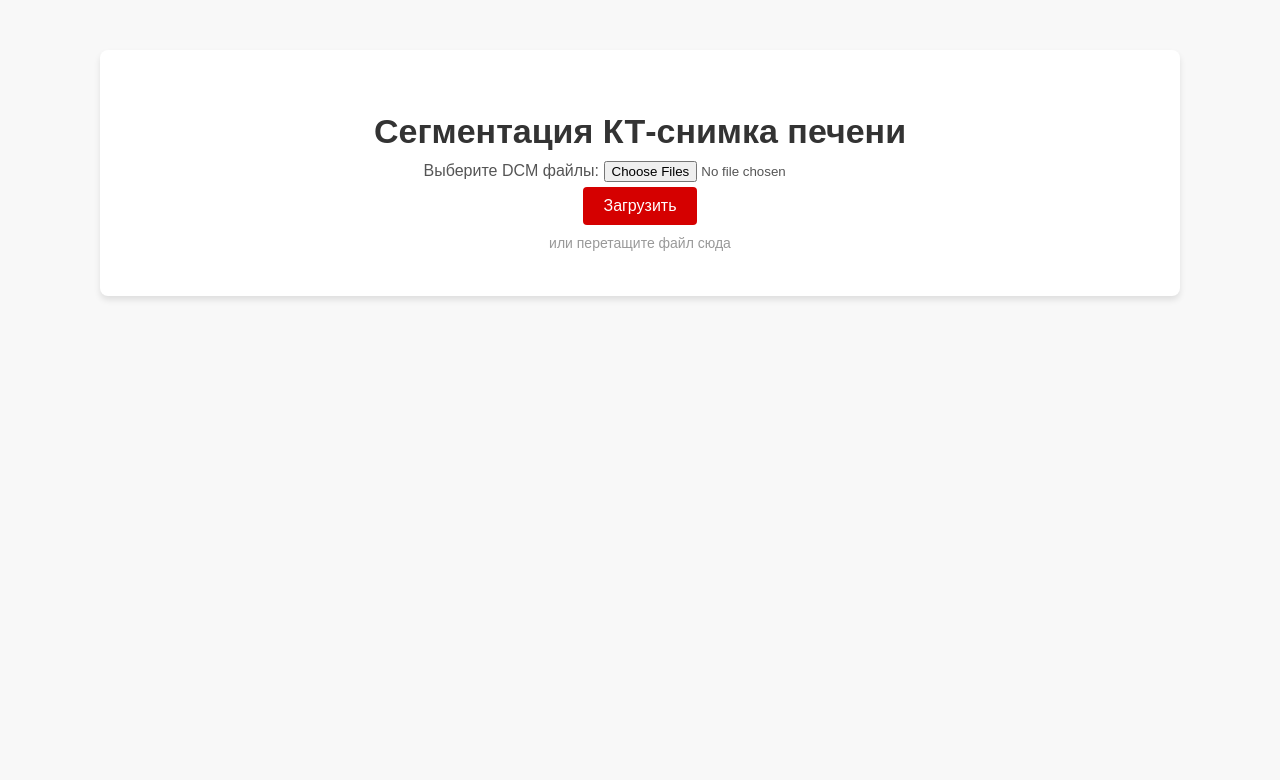
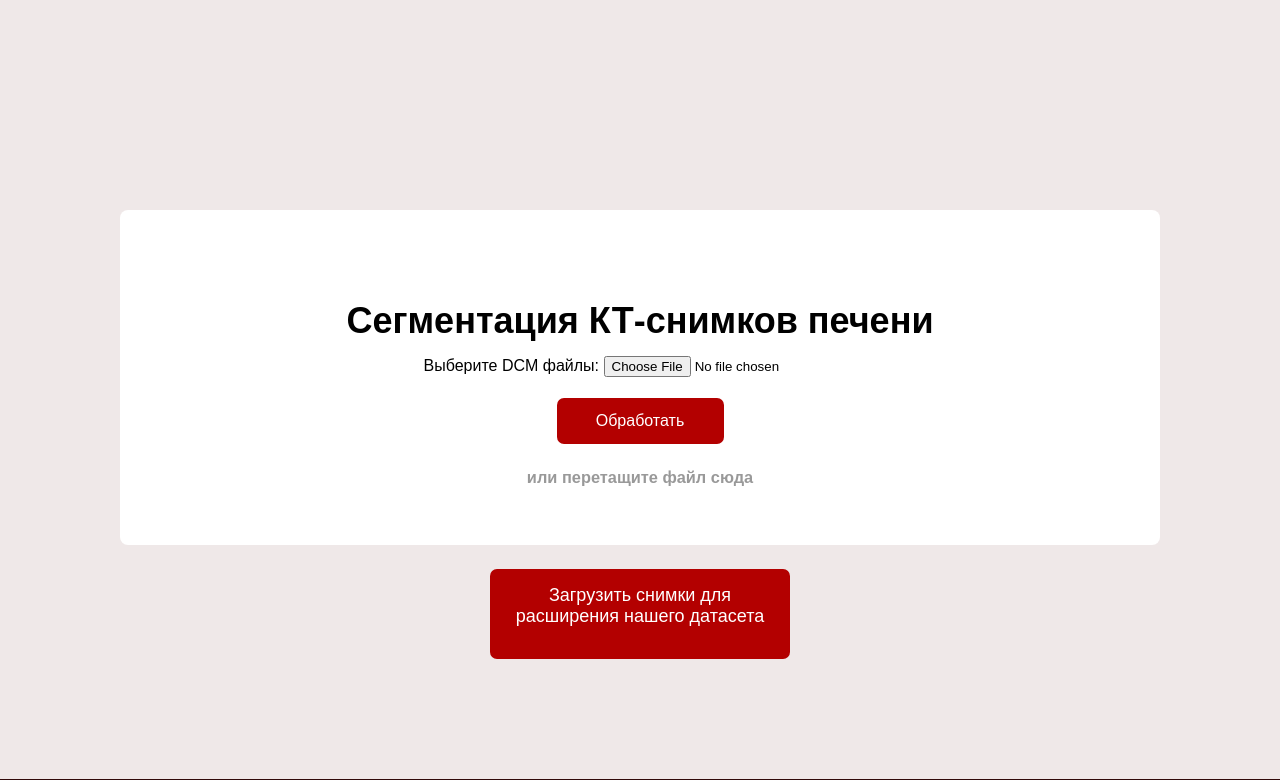
Before and after one commit to dmitryboris/LiverSegmentationCT, a Django app: page / in a window 1280 px wide. Shown: the part 227-1007 px from the top of the page. Before the commit the page ends 527 px from the top, so only its background shows below. Run offline with Django 3.2, Linux system fonts and the light colour scheme.

Commit message:
add frontend at upload page

```diff
--- a/liver_segmentation/image_processing/forms.py
+++ b/liver_segmentation/image_processing/forms.py
@@ -6,7 +6,7 @@ class DCMFileUploadForm(forms.Form):
         label="Выберите DCM файлы",
         widget=forms.ClearableFileInput(attrs={
             'class': 'file-input',
-            'multiple': True
+            'dcm_files': True
         })
     )
 
--- /dev/null
+++ b/liver_segmentation/static/image_processing/css/upload.css
@@ -0,0 +1,182 @@
+* {
+    margin: 0;
+    padding: 0;
+}
+
+a {
+    text-decoration: none;
+    color: white;
+}
+
+body {
+    background-color: #EFE8E8;
+    font-family: Arial, sans-serif;
+    margin: 0 auto;
+
+
+}
+
+
+header {
+    background-color: #310909;
+    height: 100px;
+    display: flex;
+    align-items: center;
+    margin-bottom: 265px;
+    padding-top: 26px;
+    padding-bottom: 26px;
+}
+
+.header_logo {
+    display: flex;
+    flex-direction: row;
+    align-items: center;
+    margin-left: 100px;
+}
+
+.header_logo h3 {
+    font-weight: 400;
+    font-size: 16px;
+    color: #fff;
+}
+
+
+.Segmentation_container {
+    display: flex;
+    flex-direction: column;
+    justify-content: center;
+    padding: 20px;
+    margin-bottom: 100px;
+    align-items: center;
+}
+
+
+.welcome_content {
+    background-color: #fff;
+    border-radius: 8px;
+    width: 1000px;
+    height: 295px;
+    padding: 20px;
+    display: flex;
+    flex-direction: column;
+    margin-bottom: 24px;
+
+}
+
+.describe_content {
+    display: flex;
+    flex-direction: column;
+}
+
+.decs_block_text {
+    display: flex;
+    flex-direction: column;
+}
+
+.decs_header_text h2 {
+    font-weight: 600;
+    font-size: 36px;
+    color: #000;
+    margin-top: 70px;
+    margin-bottom: 14px;
+    text-align: center;
+
+}
+
+.form_desc {
+    text-align: center;
+    margin-bottom: 21px;
+}
+
+.bth_click {
+    border-radius: 7px;
+    width: 167px;
+    height: 46px;
+    background: #b30000;
+    display: flex;
+    justify-content: center;
+    align-items: center;
+    color: white;
+    font-weight: 400;
+    font-size: 16px;
+    margin: 0 auto;
+}
+
+.bth_click:hover {
+    background-color: white;
+    color: #b30000;
+    border: 1px solid;
+    border-color: #b30000;
+    transition: 0.3s;
+}
+
+.last_text_desc {
+    font-weight: 400;
+    font-size: 14px;
+    color: #999;
+    text-align: center;
+    margin-top: 24px;
+}
+
+.bth_click_two {
+    border-radius: 7px;
+    width: 300px;
+    height: 90px;
+    background-color: #b30000;
+}
+
+.bth_click_two a {
+    color: white;
+    font-weight: 400;
+    font-size: 18px;
+    text-align: center;
+    padding: 16px 23px 16px 23px;
+    justify-content: center;
+    align-items: center;
+    display: flex;
+}
+
+.bth_click_two:hover {
+    background-color: white;
+    border: 1px solid;
+    border-color: #b30000;
+    transition: 0.3s;
+}
+
+.bth_click_two a:hover {
+    color: #b30000;
+}
+
+.footer {
+    background-color: #310909;
+    height: 100px;
+    padding-top: 26px;
+    padding-bottom: 26px;
+
+}
+
+.footer_logo_block {
+    display: flex;
+    flex-direction: column;
+}
+
+.footer_email {
+    font-weight: 400;
+    font-size: 15px;
+    color: #fff;
+    text-decoration: underline;
+    margin-left: 105px;
+}
+
+.footer_logo {
+    display: flex;
+    flex-direction: row;
+    align-items: center;
+    margin-left: 100px;
+}
+
+.footer_logo h3 {
+    font-weight: 400;
+    font-size: 16px;
+    color: #fff;
+}
--- a/liver_segmentation/static/image_processing/upload.css
+++ /dev/null
@@ -1,52 +0,0 @@
-body {
-    margin: 0;
-    font-family: Arial, sans-serif;
-    background-color: #f8f8f8;
-    display: flex;
-    justify-content: center;
-    align-items: center;
-    height: 100vh;
-}
-
-.container {
-    text-align: center;
-    background: white;
-    border-radius: 8px;
-    box-shadow: 0 4px 6px rgba(0, 0, 0, 0.1);
-    padding: 40px;
-    max-width: 1000px;
-    width: 100%;
-}
-
-h1 {
-    font-size: 34px;
-    margin-bottom: 10px;
-    color: #333;
-}
-
-p {
-    font-size: 16px;
-    color: #555;
-    margin: 5px 0;
-}
-
-.upload-button {
-    background-color: #d50000;
-    color: white;
-    border: none;
-    padding: 10px 20px;
-    font-size: 16px;
-    border-radius: 4px;
-    cursor: pointer;
-    transition: background-color 0.3s;
-}
-
-.upload-button:hover {
-    background-color: #b30000;
-}
-
-.hint {
-    font-size: 14px;
-    color: #999;
-    margin-top: 10px;
-}
--- a/liver_segmentation/templates/image_processing/upload.html
+++ b/liver_segmentation/templates/image_processing/upload.html
@@ -5,17 +5,48 @@
     <meta charset="UTF-8">
     <meta name="viewport" content="width=device-width, initial-scale=1.0">
     <title>Загрузка DCM файла</title>
-    <link rel="stylesheet"  href="{% static 'image_processing/upload.css' %}">
+    <link rel="stylesheet" href="{% static 'image_processing/css/upload.css' %}">
+    <link rel="shortcut icon" href="https://img.icons8.com/?size=100&id=20620&format=png&color=000000" type="image/png">
 </head>
 <body>
-    <div class="container">
-        <h1>Сегментация КТ-снимка печени</h1>
-        <form method="post" enctype="multipart/form-data">
-            {% csrf_token %}
-            {{ form.as_p }}
-            <button type="submit" class="upload-button">Загрузить</button>
-        </form>
-        <p class="hint">или перетащите файл сюда</p>
-    </div>
+    <header class="header">
+        <div class="header_logo">
+            <img src="{% static 'image_processing/images/icon.svg' %}" alt="Логотип">
+           <a href="{% url 'image_processing:upload' %}"> <h3>Еликор</h3></a>
+        </div>
+    </header>
+    <main class="main ">
+        <section class="Segmentation_container container">
+            <div class="welcome_content">
+              <div class="describe_content">
+                <div class="decs_block_text">
+                    <div class="decs_header_text"><h2>Сегментация КТ-снимков печени</h2></div>
+                    <div class="form_desc">
+                        <form method="post" enctype="multipart/form-data">
+                            {% csrf_token %}
+                            {{ form.as_p }}
+                        </form>
+                    </div>
+                  <a href="#" class="bth_click">Обработать</a>
+                </div>
+                <div class="last_text_desc">
+                    <h3>или перетащите файл сюда</h3>
+                </div>
+              </div>
+            </div>
+          <div class="bth_click_two">
+            <a href="#">Загрузить снимки для расширения нашего датасета</a>
+          </div>
+        </section>
+    </main>
+    <footer class="footer">
+        <div class="footer_logo_block">
+            <div class="footer_logo">
+                <img src="{% static 'image_processing/images/icon.svg' %}" alt="Логотип">
+                <a href="{% url 'image_processing:upload' %}"> <h3>Еликор</h3></a>
+            </div>
+            <div class="footer_email"><a href="#">@example.com</a></div>
+        </div>
+    </footer>
 </body>
 </html>
```
Also changed, not shown: liver_segmentation/static/image_processing/css/result.css (renamed from liver_segmentation/static/image_processing/result.css).
